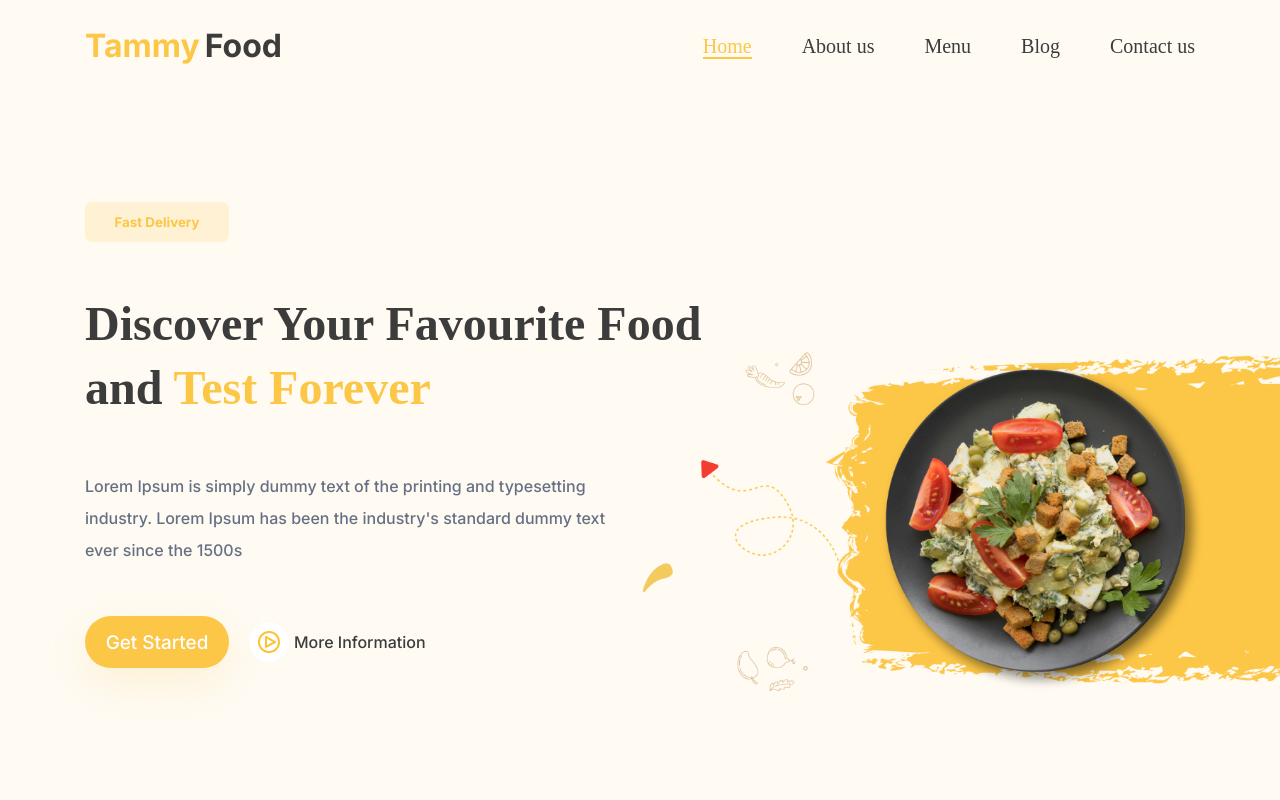
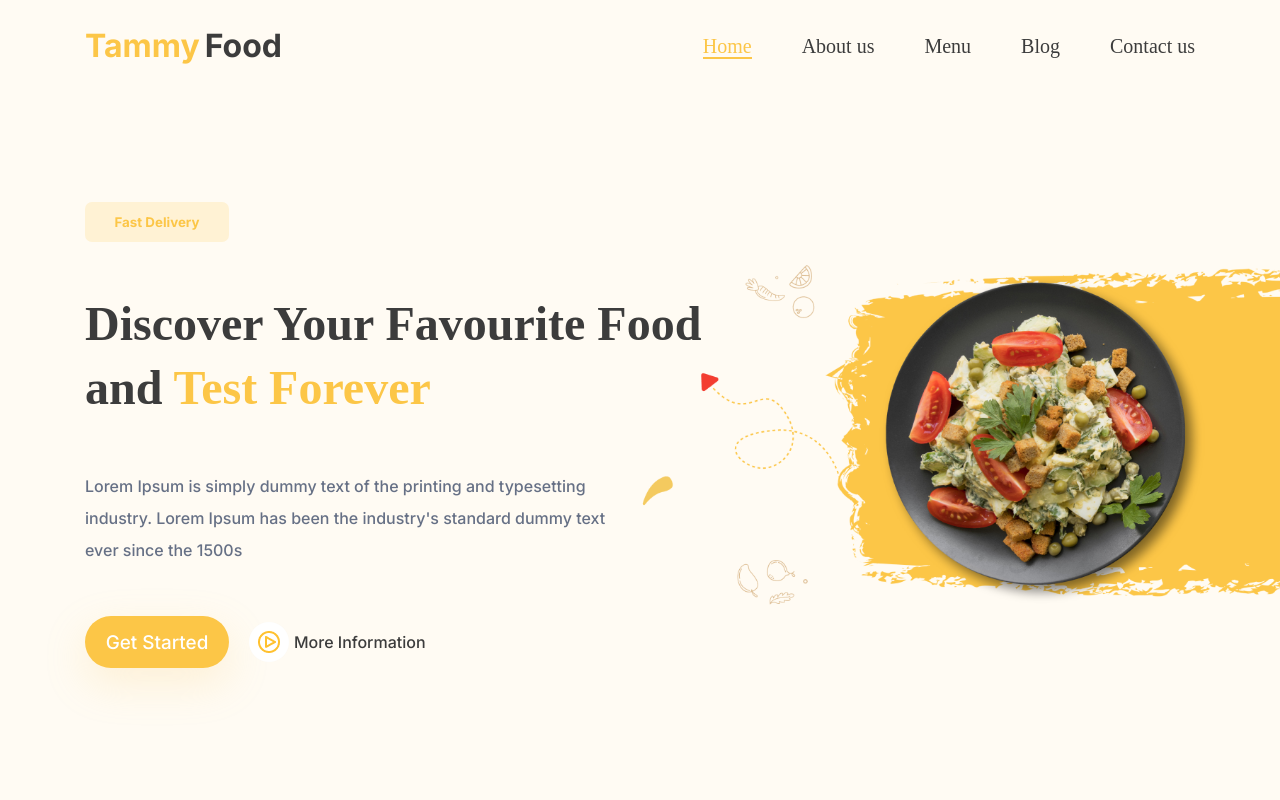
Before and after one commit to imranguluzade/Tammy-Food, a plain HTML site: page index.html in a window 1280 px wide. Shown: the top 800 px of the page. Drawn offline with Linux system fonts and the light colour scheme; a web font is replaced by a local one.

Commit message:
header height 100vh

```diff
--- a/sass/style.scss
+++ b/sass/style.scss
@@ -8,12 +8,12 @@
 header {
   padding-top: 30px;
   width: 100%;
-  height: 80vh;
+  height: 100vh;
   background-color: $bg-color;
   background-image: url(../assets/images/header-food-image.png);
   background-repeat: no-repeat;
   background-position-x: right;
-  background-position-y: 80%;
+  background-position-y: 60%;
   background-size: 50%;
 }
 
```
Also changed, not shown: css/style.css, 1 other file.
